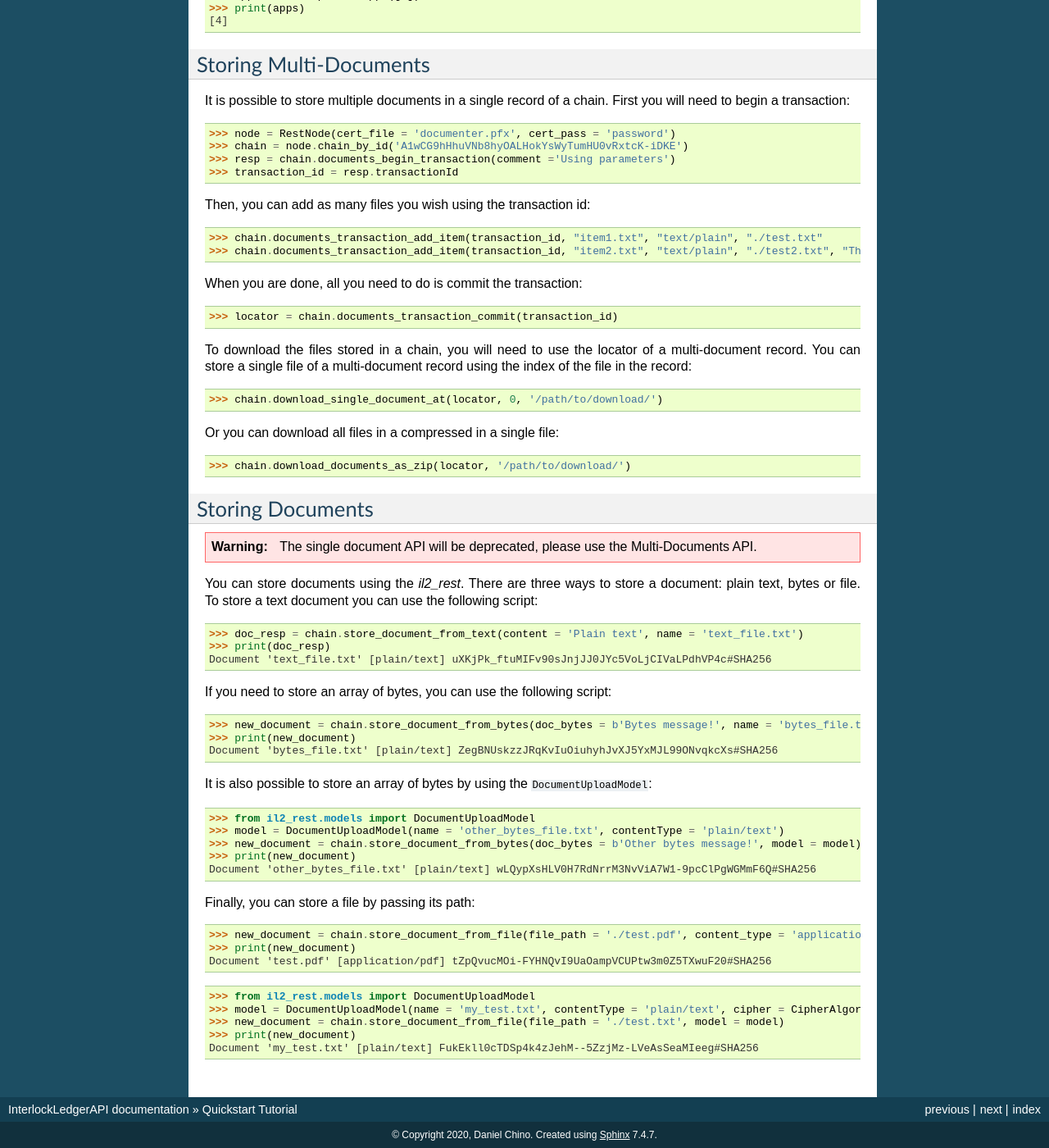
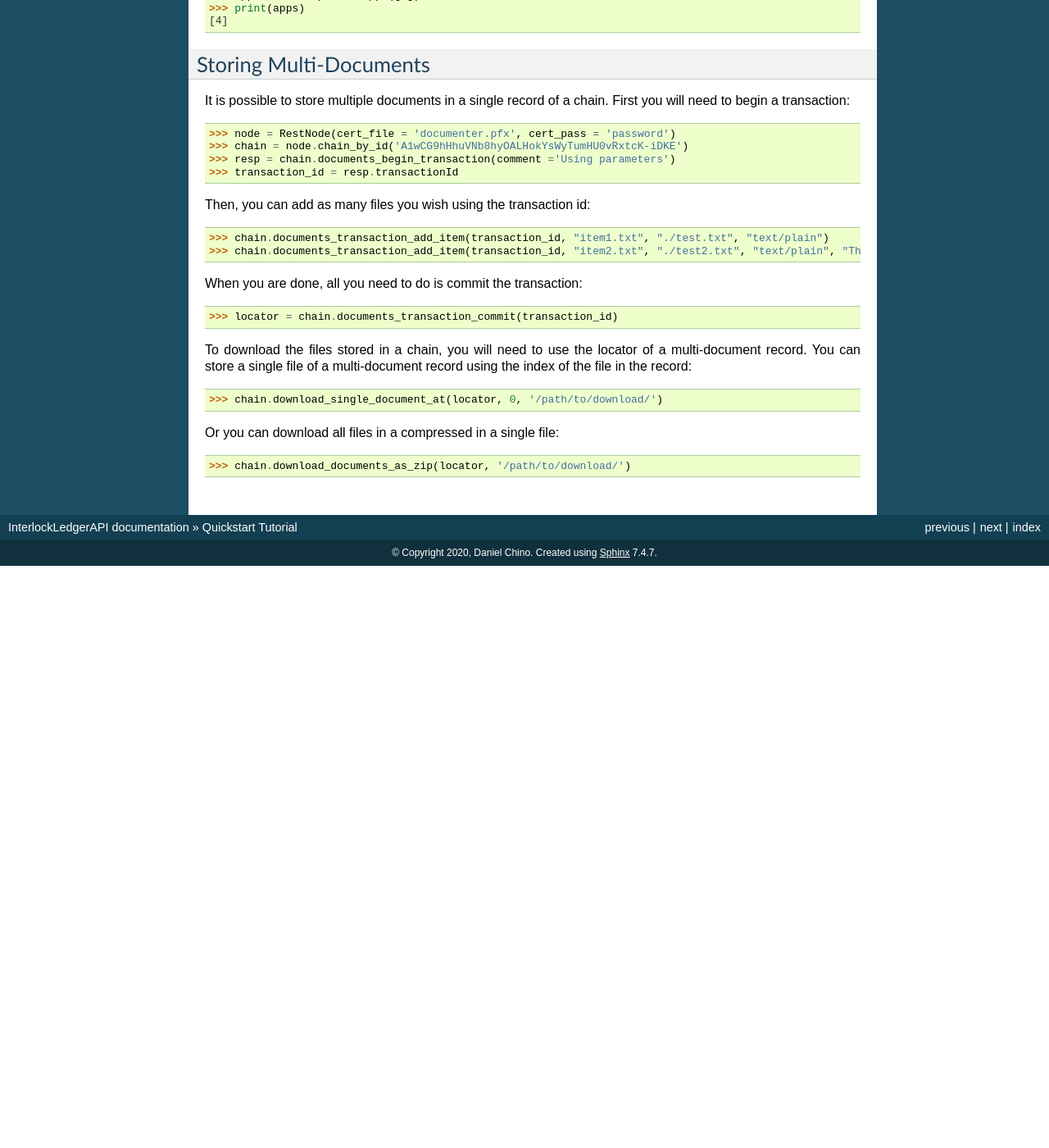
Before and after one commit to interlockledger/interlockledger-rest-client-python, a Sphinx documentation site: the page built from docs/quickstart.rst, in a window 1280 px wide and 1400 px high, scrolled down 1877 px. Shown: the whole window at 82% size. Built offline with Sphinx 7.4.7, drawn with Linux system fonts in a browser that asks for light colours; after the commit the page ends 2567 px from its top, so only the background shows below that.

Commit message:
Updated documentation.

```diff
--- a/docs/index.rst
+++ b/docs/index.rst
@@ -8,7 +8,7 @@
 
 .. image:: /images/full-logo-dark.png
 
-This package is a python client to the InterlockLedger Node REST API. It connects to InterlockLedger nodes, allowing the creation of chains, interlocks, and storage of records and documents. This client requires the InterlockLedger Node Server version 4.1.6.
+This package is a python client to the InterlockLedger Node REST API. It connects to InterlockLedger nodes, allowing the creation of chains, interlocks, and storage of records and documents. This client requires the InterlockLedger Node Server version 5.3.2 and API v6.0.0.
 
 
 The InterlockLedger
--- a/docs/quickstart.rst
+++ b/docs/quickstart.rst
@@ -133,8 +133,8 @@
 
 .. code-block:: python3
 
-    >>> chain.documents_transaction_add_item(transaction_id, "item1.txt", "text/plain", "./test.txt"
-    >>> chain.documents_transaction_add_item(transaction_id, "item2.txt", "text/plain", "./test2.txt", "This file has a comment."
+    >>> chain.documents_transaction_add_item(transaction_id, "item1.txt", "./test.txt", "text/plain")
+    >>> chain.documents_transaction_add_item(transaction_id, "item2.txt", "./test2.txt", "text/plain", "This file has a comment.")
 
 When you are done, all you need to do is commit the transaction:
 
@@ -154,51 +154,3 @@
 .. code-block:: python3
 
     >>> chain.download_documents_as_zip(locator, '/path/to/download/')
-
-Storing Documents
------------------
-
-.. warning::
-    The single document API will be deprecated, please use the Multi-Documents API.
-
-You can store documents using the `il2_rest`. There are three ways to store a document: plain text, bytes or file. To store a text document you can use the following script:
-
-.. code-block:: python3
-
-    >>> doc_resp = chain.store_document_from_text(content = 'Plain text', name = 'text_file.txt')
-    >>> print(doc_resp)
-    Document 'text_file.txt' [plain/text] uXKjPk_ftuMIFv90sJnjJJ0JYc5VoLjCIVaLPdhVP4c#SHA256
-
-If you need to store an array of bytes, you can use the following script:
-
-.. code-block:: python3
-
-    >>> new_document = chain.store_document_from_bytes(doc_bytes = b'Bytes message!', name = 'bytes_file.txt', content_type = 'plain/text')
-    >>> print(new_document)
-    Document 'bytes_file.txt' [plain/text] ZegBNUskzzJRqKvIuOiuhyhJvXJ5YxMJL99ONvqkcXs#SHA256
-
-It is also possible to store an array of bytes by using the ``DocumentUploadModel``:
-
-.. code-block:: python3
-
-    >>> from il2_rest.models import DocumentUploadModel
-    >>> model = DocumentUploadModel(name = 'other_bytes_file.txt', contentType = 'plain/text')
-    >>> new_document = chain.store_document_from_bytes(doc_bytes = b'Other bytes message!', model = model)
-    >>> print(new_document)
-    Document 'other_bytes_file.txt' [plain/text] wLQypXsHLV0H7RdNrrM3NvViA7W1-9pcClPgWGMmF6Q#SHA256
-
-Finally, you can store a file by passing its path:
-
-.. code-block:: python3
-
-    >>> new_document = chain.store_document_from_file(file_path = './test.pdf', content_type = 'application/pdf')
-    >>> print(new_document)
-    Document 'test.pdf' [application/pdf] tZpQvucMOi-FYHNQvI9UaOampVCUPtw3m0Z5TXwuF20#SHA256
-
-.. code-block:: python3
-
-    >>> from il2_rest.models import DocumentUploadModel
-    >>> model = DocumentUploadModel(name = 'my_test.txt', contentType = 'plain/text', cipher = CipherAlgorithms.AES256)
-    >>> new_document = chain.store_document_from_file(file_path = './test.txt', model = model)
-    >>> print(new_document)
-    Document 'my_test.txt' [plain/text] FukEkll0cTDSp4k4zJehM--5ZzjMz-LVeAsSeaMIeeg#SHA256
--- a/docs/settingup.rst
+++ b/docs/settingup.rst
@@ -31,3 +31,4 @@
 * pyOpenSSL (19.1.0)
 * requests (2.22.0)
 * uri (2.0.1)
+* pyilint (0.2.0)
--- a/setup.py
+++ b/setup.py
@@ -34,7 +34,7 @@
 
 setuptools.setup(
     name="il2_rest", # Replace with your own username
-    version="2.0.1",
+    version="3.0.0",
     author="Daniel Chino",
     author_email="dchino@interlockledger.network",
     description="A python client to InterlockLedger Node REST API",
@@ -47,6 +47,7 @@
           'uri>=2.0.1',
           'requests>=2.22.0',
           'pyOpenSSL>= 19.1.0',
+          'pyilint>=0.2.0'
       ],
     classifiers=[
         "Programming Language :: Python :: 3",
```
Also changed, not shown: README.md (+38 -4 lines), docs/il2_rest_models.rst (+37 -27 lines), docs/il2_rest_util.rst (+18 -5 lines), 3 other files.
